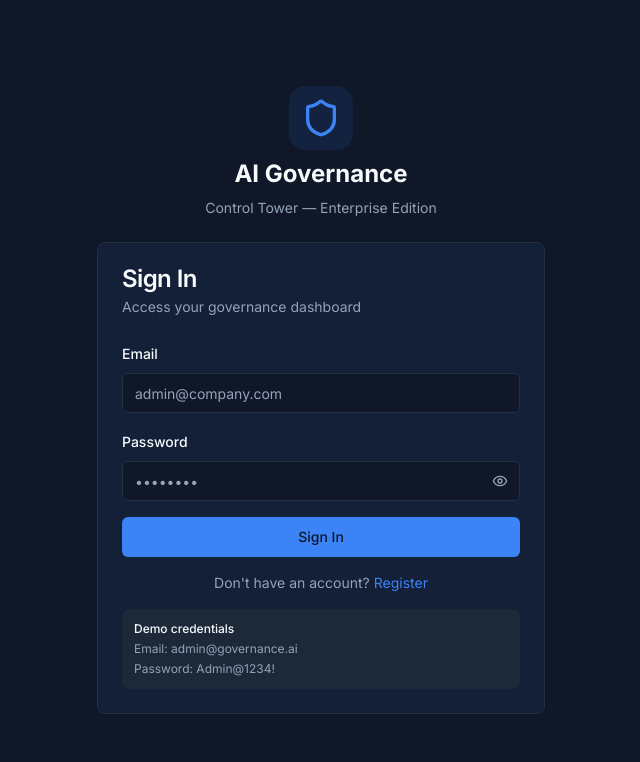
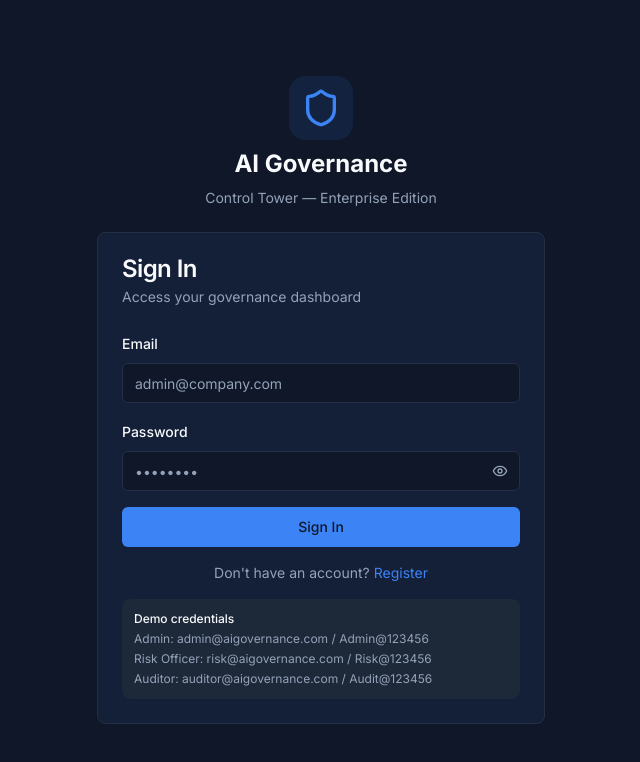
Before and after one commit to forprashantthakur/ai-governance-tower, a Next.js app: page /login in a window 1280 px wide. Shown: the top 762 px of the page, without its empty margins (319-959 px from the left). Built offline with nearby package versions, Linux system fonts and the light colour scheme.

Commit message:
Fix demo credentials hint on login page

```diff
--- a/src/app/(auth)/login/page.tsx
+++ b/src/app/(auth)/login/page.tsx
@@ -132,8 +132,9 @@ export default function LoginPage() {
             {/* Demo credentials hint */}
             <div className="mt-4 p-3 bg-muted rounded-lg text-xs text-muted-foreground space-y-1">
               <p className="font-medium text-foreground">Demo credentials</p>
-              <p>Email: admin@governance.ai</p>
-              <p>Password: Admin@1234!</p>
+              <p>Admin: admin@aigovernance.com / Admin@123456</p>
+              <p>Risk Officer: risk@aigovernance.com / Risk@123456</p>
+              <p>Auditor: auditor@aigovernance.com / Audit@123456</p>
             </div>
           </CardContent>
         </Card>
```
